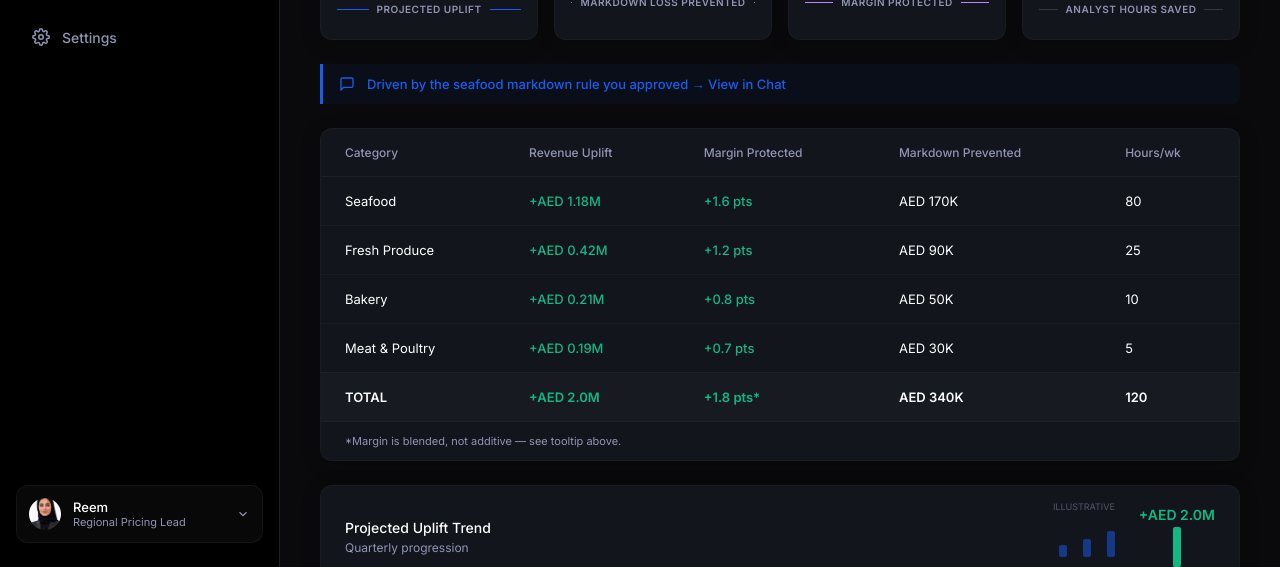
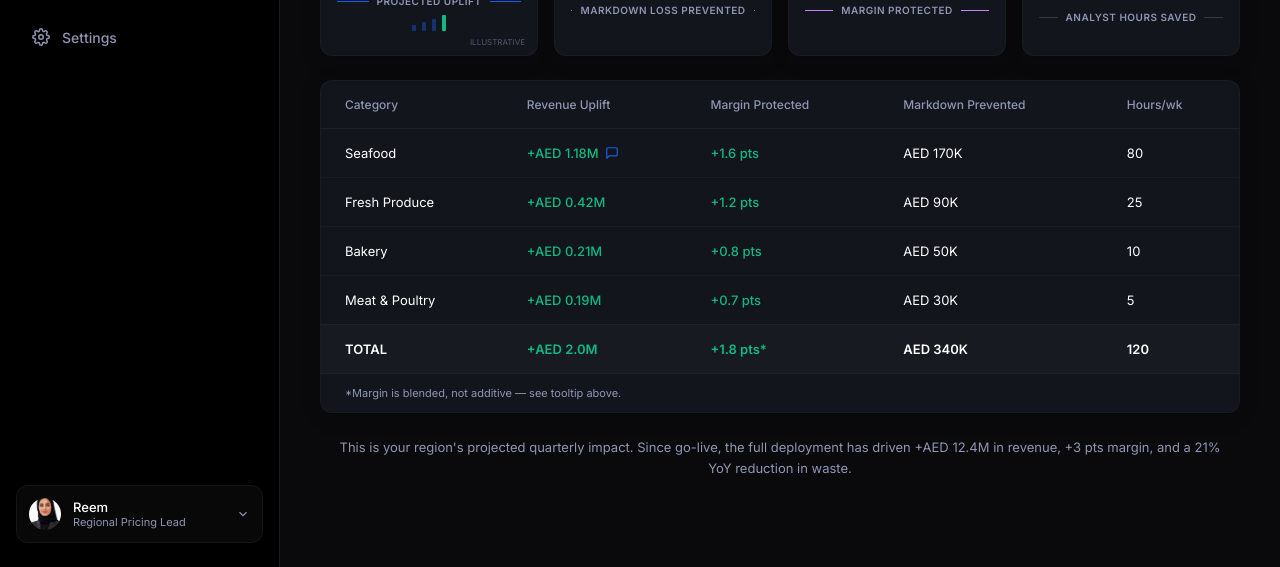
Before and after one commit to narendrapatel989234-arch/InnovationHub, a plain HTML site: page roi.html in a window 1280 px wide and 919 px high. Shown: the part 352-919 px from the top of the page. Drawn offline with Linux system fonts and the light colour scheme.

Commit message:
ROI new2

```diff
--- a/roi.html
+++ b/roi.html
@@ -121,7 +121,7 @@
 
     <!-- Scrollable Content -->
     <div class="content-scroll"
-      style="padding: 28px 40px; height: 100vh; overflow: hidden; display: flex; flex-direction: column; background: #0A0A0C;">
+      style="padding: 28px 40px; height: 100vh; overflow-y: auto; display: flex; flex-direction: column; background: #0A0A0C;">
 
       <!-- Welcome Header -->
       <div
@@ -173,14 +173,22 @@
         <!-- BLOCK 1: KPI Row -->
         <div style="display: flex; gap: 16px; width: 100%;">
           <!-- KPI 1 -->
-          <div class="glass-panel" style="flex: 1; background: #13151D; border: 1px solid rgba(255,255,255,0.03); border-radius: 12px; padding: 24px 16px; display: flex; flex-direction: column; align-items: center; justify-content: center; box-shadow: 0 4px 20px rgba(0,0,0,0.2);">
+          <div class="glass-panel" style="flex: 1; background: #13151D; border: 1px solid rgba(255,255,255,0.03); border-radius: 12px; padding: 24px 16px; display: flex; flex-direction: column; align-items: center; justify-content: center; box-shadow: 0 4px 20px rgba(0,0,0,0.2); position: relative;">
             <div style="font-size: 32px; font-weight: 600; color: #FFFFFF; margin-bottom: 4px;">+AED 2.0M</div>
-            <div style="font-size: 11px; color: #8F95B2; margin-bottom: 16px;">/qtr</div>
-            <div style="display: flex; align-items: center; width: 100%; gap: 8px;">
+            <div style="font-size: 11px; color: #8F95B2; margin-bottom: 8px;">/qtr</div>
+            <div style="display: flex; align-items: center; width: 100%; gap: 8px; margin-bottom: 8px;">
               <div style="height: 1px; flex: 1; background: #155EEF;"></div>
               <div style="font-size: 10px; font-weight: 600; color: #8F95B2; text-transform: uppercase; letter-spacing: 0.5px; white-space: nowrap;">Projected Uplift</div>
               <div style="height: 1px; flex: 1; background: #155EEF;"></div>
             </div>
+            <!-- Sparkline -->
+            <div style="display: flex; align-items: flex-end; gap: 6px; height: 16px;">
+              <div style="width: 4px; height: 6px; background: #155EEF; opacity: 0.4; border-radius: 1px;"></div>
+              <div style="width: 4px; height: 9px; background: #155EEF; opacity: 0.4; border-radius: 1px;"></div>
+              <div style="width: 4px; height: 12px; background: #155EEF; opacity: 0.4; border-radius: 1px;"></div>
+              <div style="width: 4px; height: 16px; background: #10B981; border-radius: 1px;"></div>
+            </div>
+            <span style="position: absolute; bottom: 8px; right: 12px; font-size: 8px; color: #8F95B2; opacity: 0.5; text-transform: uppercase;">Illustrative</span>
           </div>
           <!-- KPI 2 -->
           <div class="glass-panel" style="flex: 1; background: #13151D; border: 1px solid rgba(255,255,255,0.03); border-radius: 12px; padding: 24px 16px; display: flex; flex-direction: column; align-items: center; justify-content: center; box-shadow: 0 4px 20px rgba(0,0,0,0.2);">
@@ -203,7 +211,7 @@
           </div>
           <!-- KPI 4 -->
           <div class="glass-panel" style="flex: 1; background: #13151D; border: 1px solid rgba(255,255,255,0.03); border-radius: 12px; padding: 24px 16px; display: flex; flex-direction: column; align-items: center; justify-content: center; box-shadow: 0 4px 20px rgba(0,0,0,0.2);">
-            <div style="font-size: 32px; font-weight: 600; color: #FFFFFF; margin-bottom: 4px;">120</div>
+            <div style="font-size: 32px; font-weight: 600; color: #FFFFFF; margin-bottom: 4px;">120 hrs</div>
             <div style="font-size: 11px; color: #8F95B2; margin-bottom: 16px;">/wk</div>
             <div style="display: flex; align-items: center; width: 100%; gap: 8px;">
               <div style="height: 1px; flex: 1; background: rgba(255,255,255,0.15);"></div>
@@ -213,11 +221,6 @@
           </div>
         </div>
 
-        <!-- BLOCK 3: Where this came from callout -->
-        <a href="chat.html" style="display: flex; align-items: center; gap: 12px; background: rgba(21, 94, 239, 0.05); border-left: 3px solid #155EEF; padding: 12px 16px; border-radius: 0 8px 8px 0; text-decoration: none; transition: background 0.2s ease;">
-          <svg viewBox="0 0 24 24" width="16" height="16" fill="none" stroke="#155EEF" stroke-width="2" stroke-linecap="round" stroke-linejoin="round"><path d="M21 15a2 2 0 0 1-2 2H7l-4 4V5a2 2 0 0 1 2-2h14a2 2 0 0 1 2 2z"></path></svg>
-          <span style="font-size: 13px; color: #155EEF; font-weight: 500;">Driven by the seafood markdown rule you approved &rarr; View in Chat</span>
-        </a>
 
         <!-- BLOCK 2: Table -->
         <div class="glass-panel" style="background: #13151D; border: 1px solid rgba(255,255,255,0.03); border-radius: 12px; box-shadow: 0 4px 20px rgba(0,0,0,0.2); overflow: hidden;">
@@ -234,7 +237,14 @@
             <tbody>
               <tr style="border-bottom: 1px solid rgba(255,255,255,0.03);">
                 <td style="padding: 16px 24px; font-size: 13px; color: #FFFFFF;">Seafood</td>
-                <td style="padding: 16px 24px; font-size: 13px; color: #10B981; font-weight: 500;">+AED 1.18M</td>
+                <td style="padding: 16px 24px; font-size: 13px; color: #10B981; font-weight: 500;">
+                  <div style="display: flex; align-items: center; gap: 6px;">
+                    +AED 1.18M
+                    <a href="chat.html" title="Driven by the seafood markdown rule you approved &rarr; View in Chat" style="display: flex; align-items: center; color: #155EEF; text-decoration: none;">
+                      <svg viewBox="0 0 24 24" width="14" height="14" fill="none" stroke="currentColor" stroke-width="2" stroke-linecap="round" stroke-linejoin="round"><path d="M21 15a2 2 0 0 1-2 2H7l-4 4V5a2 2 0 0 1 2-2h14a2 2 0 0 1 2 2z"></path></svg>
+                    </a>
+                  </div>
+                </td>
                 <td style="padding: 16px 24px; font-size: 13px; color: #10B981; font-weight: 500;">+1.6 pts</td>
                 <td style="padding: 16px 24px; font-size: 13px; color: #FFFFFF;">AED 170K</td>
                 <td style="padding: 16px 24px; font-size: 13px; color: #FFFFFF;">80</td>
@@ -274,31 +284,9 @@
           </div>
         </div>
 
-        <!-- BLOCK 4: Trend strip -->
-        <div class="glass-panel" style="display: flex; align-items: center; justify-content: space-between; background: #13151D; border: 1px solid rgba(255,255,255,0.03); border-radius: 12px; box-shadow: 0 4px 20px rgba(0,0,0,0.2); padding: 20px 24px;">
-          <div style="display: flex; flex-direction: column; gap: 4px;">
-            <div style="font-size: 14px; font-weight: 500; color: #FFFFFF;">Projected Uplift Trend</div>
-            <div style="font-size: 12px; color: #8F95B2;">Quarterly progression</div>
-          </div>
-          <div style="display: flex; align-items: center; gap: 24px;">
-            <!-- Illustrative past data -->
-            <div style="display: flex; align-items: flex-end; gap: 16px; height: 40px; opacity: 0.5; position: relative;">
-              <span style="position: absolute; top: -16px; right: 0; font-size: 9px; color: #8F95B2; text-transform: uppercase;">Illustrative</span>
-              <div style="width: 8px; height: 12px; background: #155EEF; border-radius: 2px;"></div>
-              <div style="width: 8px; height: 18px; background: #155EEF; border-radius: 2px;"></div>
-              <div style="width: 8px; height: 26px; background: #155EEF; border-radius: 2px;"></div>
-            </div>
-            <!-- Current Qtr -->
-            <div style="display: flex; flex-direction: column; align-items: center; gap: 4px;">
-              <div style="font-size: 14px; font-weight: 600; color: #10B981;">+AED 2.0M</div>
-              <div style="width: 8px; height: 40px; background: #10B981; border-radius: 2px;"></div>
-            </div>
-          </div>
-        </div>
-
         <!-- BLOCK 5: Bridge note -->
         <div style="font-size: 13px; color: #8F95B2; line-height: 1.6; padding: 0 8px; text-align: center;">
-          This is your region's projected quarterly impact. Since go-live, the full deployment has driven a 12% YoY revenue jump, +3 pts margin, and a 21% YoY reduction in waste.
+          This is your region's projected quarterly impact. Since go-live, the full deployment has driven +AED 12.4M in revenue, +3 pts margin, and a 21% YoY reduction in waste.
         </div>
 
       </div>
```
Also changed, not shown: index.html (+1 -10 lines).
